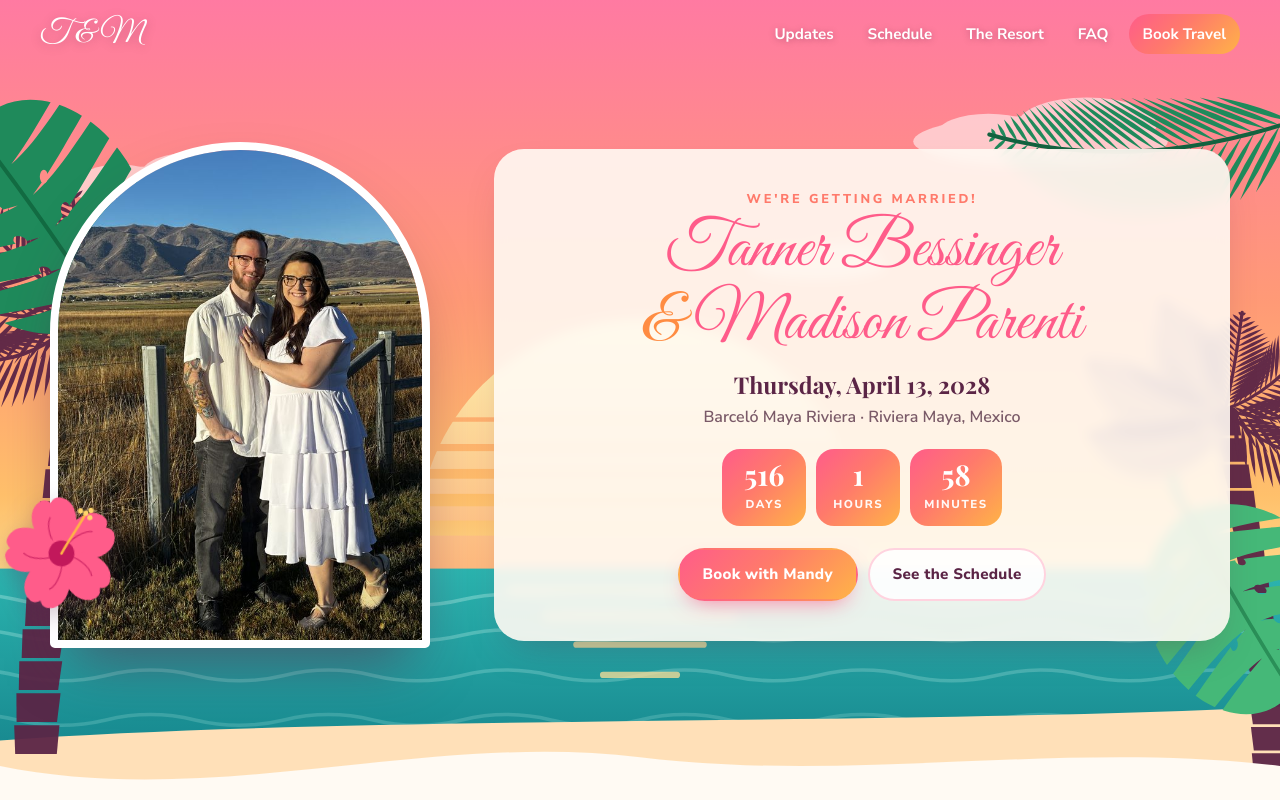
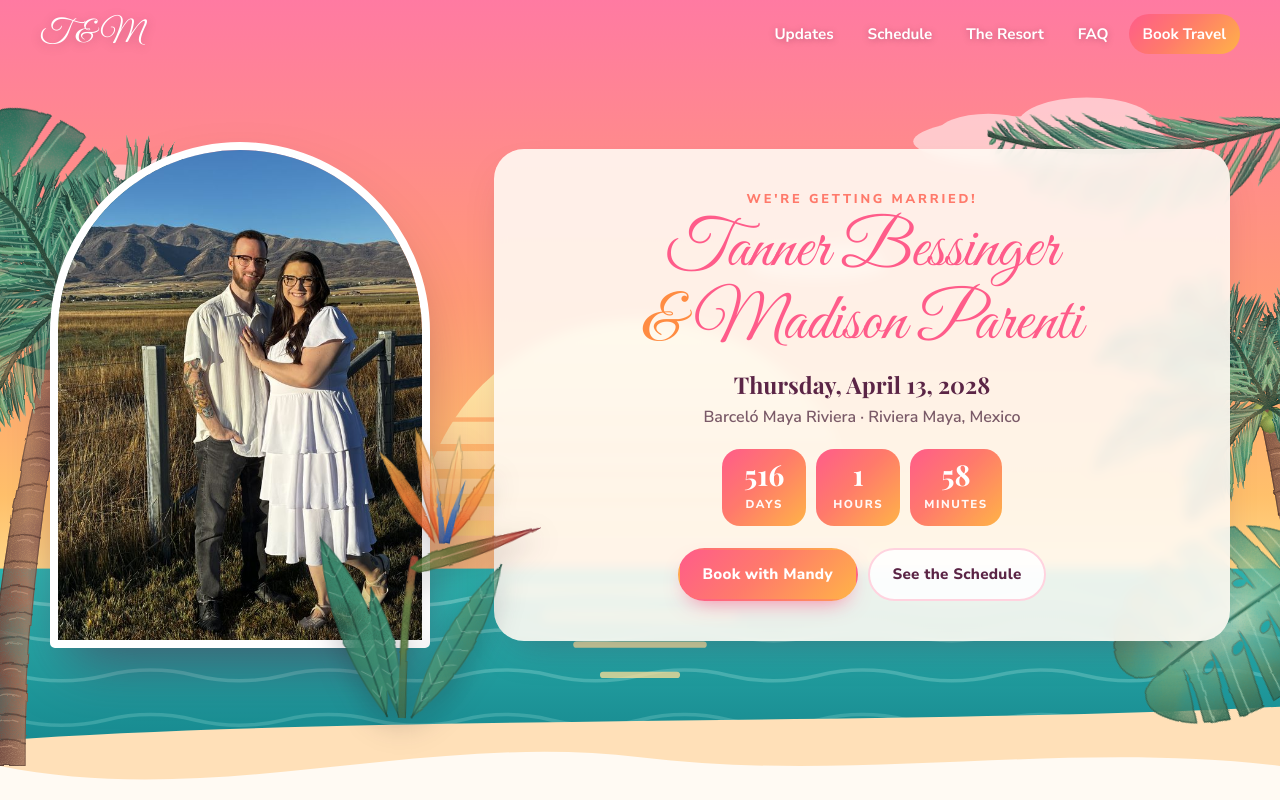
Before and after one commit to ZebulaCodes/wedding, a plain HTML site: page index.html in a window 1280 px wide. Shown: the top 800 px of the page. Drawn offline with nearby package versions, Linux system fonts and the light colour scheme; a web font is replaced by a local one.

Commit message:
Updated landing page art.

```diff
--- a/details.js
+++ b/details.js
@@ -88,6 +88,6 @@ window.WEDDING = {
     { q: "What should I wear?", a: "Beach formal / tropical cocktail attire. Think light fabrics and bright colors — sundresses, linen shirts and slacks. The ceremony is on the sand, so skip the stilettos!" },
     { q: "What's the weather like in April?", a: "Warm and sunny — typically highs in the mid-80s °F (around 30 °C) and lows in the low 70s. Bring sunscreen (reef-safe is best), sunglasses, and a light layer for the evening." },
     { q: "Do I need to bring cash?", a: "The resort is all-inclusive, so food and drinks are covered. A little cash (US dollars or Mexican pesos) is handy for tips, excursions, and shopping." },
-    { q: "Do I have to stay at the resort?", a: "We'd love for everyone to stay with us! Wedding events are on resort property, and staying elsewhere may require a day pass. Reach out to Mandy with any questions." },
+    { q: "Do I have to stay at the resort?", a: "In order to attend and have access to the wedding, you will need to book a stay at either the Barceló Maya Riviera or the Barceló Maya Palace." },
   ],
 };
--- a/index.html
+++ b/index.html
@@ -12,7 +12,7 @@
   <link rel="preconnect" href="https://fonts.googleapis.com">
   <link rel="preconnect" href="https://fonts.gstatic.com" crossorigin>
   <link href="https://fonts.googleapis.com/css2?family=Great+Vibes&family=Playfair+Display:ital,wght@0,600;0,700;1,500&family=Nunito+Sans:wght@400;600;700;800&display=swap" rel="stylesheet">
-  <link rel="stylesheet" href="style.css?v=3">
+  <link rel="stylesheet" href="style.css?v=5">
 </head>
 <body>
 
@@ -34,16 +34,16 @@
   <!-- ===================== HERO ===================== -->
   <section class="hero">
     <img class="hero-bg" src="images/sunset.svg" alt="" aria-hidden="true">
-    <img class="deco palm-left" src="images/palm-tree.svg" alt="" aria-hidden="true">
-    <img class="deco palm-right" src="images/palm-tree-flip.svg" alt="" aria-hidden="true">
-    <img class="deco hero-monstera-l" src="images/monstera.svg" alt="" aria-hidden="true">
-    <img class="deco hero-monstera-r" src="images/monstera-light.svg" alt="" aria-hidden="true">
-    <img class="deco hero-frond" src="images/palm-frond.svg" alt="" aria-hidden="true">
+    <img class="deco palm-left" src="images/palm-tree-paint.svg" alt="" aria-hidden="true">
+    <img class="deco palm-right" src="images/palm-tree-paint-flip.svg" alt="" aria-hidden="true">
+    <img class="deco hero-monstera-l" src="images/monstera-paint.svg" alt="" aria-hidden="true">
+    <img class="deco hero-monstera-r" src="images/monstera-paint-light.svg" alt="" aria-hidden="true">
+    <img class="deco hero-frond" src="images/palm-frond-paint.svg" alt="" aria-hidden="true">
 
     <div class="hero-inner">
       <div class="hero-photo">
         <img src="images/us.jpg" srcset="images/us-small.jpg 600w, images/us.jpg 1200w" sizes="(max-width: 700px) 70vw, 380px" alt="The happy couple">
-        <img class="photo-flower" src="images/hibiscus.svg" alt="" aria-hidden="true">
+        <img class="photo-flower" src="images/bird-of-paradise.svg" alt="" aria-hidden="true">
       </div>
       <div class="hero-text">
         <p class="eyebrow">We're getting married!</p>
@@ -195,7 +195,7 @@
   <!-- Floating booking button on phones -->
   <a class="float-book" href="#travel">✈ Book with Mandy</a>
 
-  <script src="details.js?v=3"></script>
-  <script src="app.js?v=3"></script>
+  <script src="details.js?v=5"></script>
+  <script src="app.js?v=5"></script>
 </body>
 </html>
--- a/style.css
+++ b/style.css
@@ -103,10 +103,11 @@ a { color: inherit; }
   isolation: isolate;
 }
 .hero-bg { position: absolute; inset: 0; width: 100%; height: 100%; object-fit: cover; object-position: center bottom; z-index: -1; }
-.palm-left { left: -60px; bottom: 30px; height: min(78vh, 720px); opacity: 0.95; }
-.palm-right { right: -70px; bottom: 10px; height: min(64vh, 600px); opacity: 0.95; }
+.palm-left { left: -190px; bottom: 30px; height: min(80vh, 740px); }
+.palm-right { right: -200px; bottom: 10px; height: min(66vh, 620px); }
 .hero-monstera-l { left: -70px; top: 70px; width: clamp(140px, 18vw, 260px); transform: rotate(-35deg); }
-.hero-monstera-r { right: -60px; bottom: 60px; width: clamp(130px, 16vw, 240px); transform: rotate(150deg); }
+.hero-monstera-r { right: -50px; bottom: 30px; width: clamp(130px, 15vw, 230px); transform: rotate(-125deg); }
+.hero-monstera-l, .hero-monstera-r { z-index: 0; }  /* tucked behind the palms */
 .hero-frond { right: -40px; top: 40px; width: clamp(220px, 30vw, 440px); transform: scaleX(-1) rotate(-14deg); }
 
 .hero-inner {
@@ -121,7 +122,7 @@ a { color: inherit; }
   border: 8px solid #fff;
   box-shadow: 0 30px 60px -20px rgba(91, 37, 70, 0.6);
 }
-.photo-flower { position: absolute; width: 34%; left: -14%; bottom: 6%; transform: rotate(-12deg); filter: drop-shadow(0 8px 12px rgba(91,37,70,0.3)); }
+.photo-flower { position: absolute; width: 62%; right: -30%; bottom: -14%; transform: rotate(3deg); filter: drop-shadow(0 10px 14px rgba(40,30,40,0.3)); z-index: 3; }
 
 .hero-text {
   background: rgba(255, 250, 243, 0.9); backdrop-filter: blur(6px);
@@ -153,8 +154,8 @@ a { color: inherit; }
   .hero-inner { grid-template-columns: 1fr; justify-items: center; }
   .hero-photo { width: min(70vw, 300px); }
   .names { font-size: min(10vw, 3.4rem); }
-  .palm-left { height: 60vh; left: -110px; opacity: 0.75; }
-  .palm-right { height: 50vh; right: -120px; opacity: 0.75; }
+  .palm-left { height: 60vh; left: -200px; opacity: 0.8; }
+  .palm-right { height: 50vh; right: -200px; opacity: 0.8; }
   .hero-frond { width: 220px; right: -70px; }
   .countdown div { min-width: 72px; padding: 8px 10px; }
 }
```
Also changed, not shown: images/bird-of-paradise.svg (added), images/flower.png (added), images/monstera-paint-light.svg (added), images/monstera-paint.svg (added), images/palm-frond-paint.svg (added), images/palm-tree-paint-flip.svg (added), images/palm-tree-paint.svg (added).
